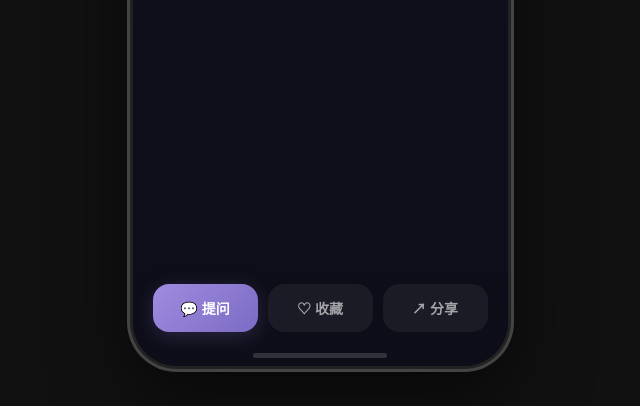
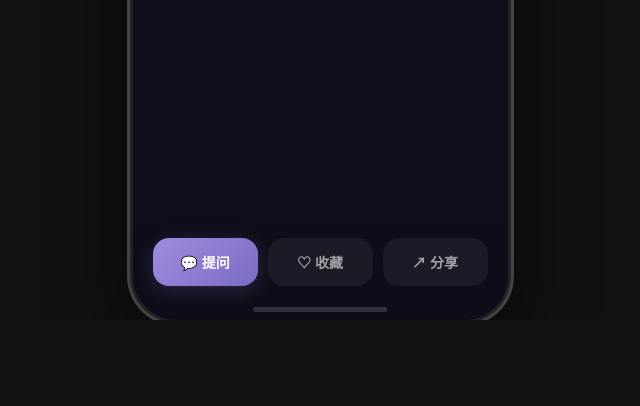
Before and after one commit to yjxyx1208/KUI, a plain HTML site: page 定帧卡片/c4_immersive.html in a window 1280 px wide. Shown: the part 486-892 px from the top of the page, without its empty margins (320-960 px from the left). After the commit the page ends 806 px from the top, so only its background shows below. Drawn offline with Linux system fonts and the light colour scheme.

Commit message:
sync: update c4_immersive.html from local

```diff
--- a/定帧卡片/c4_immersive.html
+++ b/定帧卡片/c4_immersive.html
@@ -5,10 +5,11 @@
 <meta name="viewport" content="width=device-width, initial-scale=1.0">
 <title>C4 沉浸式长卡片 — 百科知识卡片</title>
 <style>
-  * { margin: 0; padding: 0; box-sizing: border-box; }
+  * { margin: 0; padding: 0; box-sizing: border-box; scrollbar-width: none; }
+  *::-webkit-scrollbar { display: none; }
   body {
     background: #111; font-family: -apple-system, 'PingFang SC', 'SF Pro Display', sans-serif;
-    display: flex; justify-content: center; padding: 40px 20px; min-height: 100vh;
+    display: flex; justify-content: center; align-items: center; height: 100vh; overflow: hidden;
   }
 
   .phone {
@@ -40,6 +41,7 @@
     color: rgba(255,255,255,.9); margin-right: 36px;
   }
 
+  /* 阅读进度指示器 */
   .read-progress {
     position: absolute; top: 88px; left: 0; right: 0; z-index: 30; height: 2px;
     background: rgba(255,255,255,.06);
@@ -50,17 +52,21 @@
     transition: width .1s;
   }
 
+  /* 滚动容器 */
   .scroll-content {
     position: absolute; inset: 0; overflow-y: auto;
-    -webkit-overflow-scrolling: touch;
+    -webkit-overflow-scrolling: touch; scrollbar-width: none;
   }
+  .scroll-content::-webkit-scrollbar { display: none; }
 
+  /* 视差英雄区 */
   .hero {
     height: 480px; position: relative; overflow: hidden;
     display: flex; flex-direction: column; align-items: center;
     justify-content: flex-end; padding-bottom: 40px;
   }
 
+  /* 英雄背景 */
   .hero-bg {
     position: absolute; inset: 0; z-index: 0;
     background: linear-gradient(180deg, #1a1a3a 0%, #2a2a4a 50%, #0e0e1a 100%);
@@ -79,6 +85,7 @@
     top: 30%; right: -10%; filter: blur(40px);
   }
 
+  /* 浮动贴纸 */
   .hero-sticker {
     position: relative; z-index: 5; margin-bottom: 20px;
     will-change: transform;
@@ -109,6 +116,7 @@
     font-style: italic; margin-top: 6px;
   }
 
+  /* 向下箭头提示 */
   .scroll-arrow {
     position: relative; z-index: 5; margin-top: 28px;
     width: 30px; height: 30px; display: flex; align-items: center; justify-content: center;
@@ -119,18 +127,21 @@
     50% { transform: translateY(6px); opacity: .8; }
   }
 
+  /* 英雄底部渐变 */
   .hero::after {
     content: ''; position: absolute; bottom: 0; left: 0; right: 0;
     height: 120px; z-index: 3;
     background: linear-gradient(to top, #0e0e1a, transparent);
   }
 
+  /* 内容区 */
   .content-area {
     position: relative; z-index: 10;
     padding: 0 24px;
     background: #0e0e1a;
   }
 
+  /* 章节 */
   .chapter {
     margin-bottom: 48px;
     opacity: 0; transform: translateY(40px);
@@ -172,6 +183,7 @@
     line-height: 2; margin-bottom: 16px;
   }
 
+  /* 引用块 */
   .quote-block {
     padding: 16px 20px; border-radius: 16px;
     background: rgba(255,255,255,.03);
@@ -183,6 +195,7 @@
     line-height: 1.8; font-style: italic;
   }
 
+  /* 装饰分割线 */
   .chapter-divider {
     display: flex; align-items: center; gap: 12px;
     margin: 48px 0;
@@ -195,6 +208,7 @@
     font-size: 10px; color: rgba(255,255,255,.15); letter-spacing: 4px;
   }
 
+  /* 标签区 */
   .tags-section { margin: 8px 0 40px; }
   .tags-label {
     font-size: 10px; font-weight: 700; color: rgba(255,255,255,.2);
@@ -209,8 +223,10 @@
   }
   .tag:active { transform: scale(.95); background: rgba(255,255,255,.08); }
 
+  /* 底部留白 */
   .bottom-spacer { height: 140px; }
 
+  /* 底部操作 */
   .bottom-bar {
     position: absolute; bottom: 0; left: 0; right: 0; z-index: 30;
     padding: 10px 20px 34px;
@@ -259,6 +275,7 @@
   <div class="read-progress"><div class="read-progress-fill" id="progressFill"></div></div>
 
   <div class="scroll-content" id="scrollContent">
+    <!-- 英雄区 -->
     <div class="hero" id="hero">
       <div class="hero-bg"></div>
       <div class="hero-glow g1"></div>
@@ -275,6 +292,7 @@
       </div>
     </div>
 
+    <!-- 内容 -->
     <div class="content-area">
 
       <div class="chapter" data-reveal>
@@ -328,6 +346,7 @@
 
       <div class="chapter-divider"><span>✦</span></div>
 
+      <!-- 标签 -->
       <div class="tags-section" data-reveal>
         <div class="tags-label">相关标签</div>
         <div class="tags">
@@ -357,13 +376,16 @@
   const heroSticker = document.getElementById('heroSticker');
   const chapters = document.querySelectorAll('[data-reveal]');
 
+  // 滚动监听
   scrollContent.addEventListener('scroll', () => {
     const scrollTop = scrollContent.scrollTop;
     const scrollHeight = scrollContent.scrollHeight - scrollContent.clientHeight;
     const progress = Math.min(scrollTop / scrollHeight, 1);
 
+    // 阅读进度条
     progressFill.style.width = (progress * 100) + '%';
 
+    // 贴纸视差：滚动时缓慢上移 + 缩小
     const heroH = 480;
     const stickerProgress = Math.min(scrollTop / heroH, 1);
     const scale = 1 - stickerProgress * 0.3;
@@ -371,6 +393,7 @@
     heroSticker.style.transform = `translateY(${ty}px) scale(${scale})`;
     heroSticker.style.opacity = 1 - stickerProgress * 0.8;
 
+    // 章节渐入
     chapters.forEach(ch => {
       const rect = ch.getBoundingClientRect();
       const phoneRect = scrollContent.getBoundingClientRect();
```
